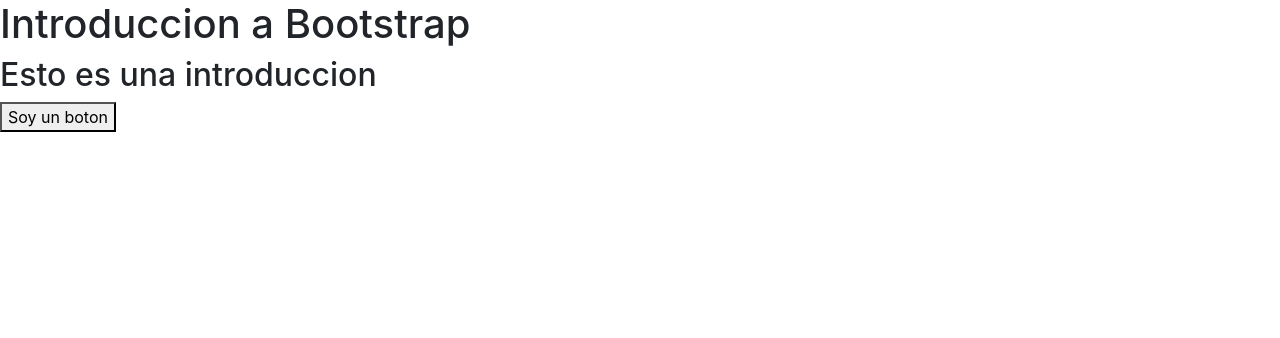
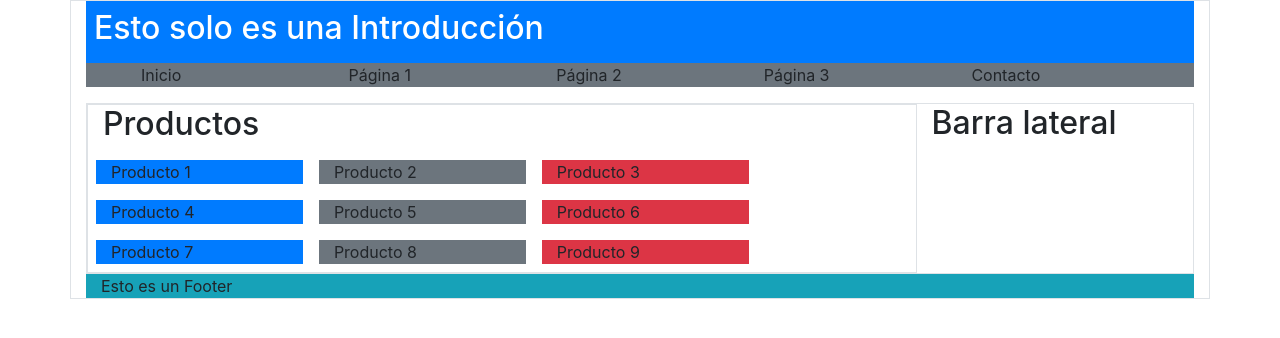
Before and after one commit to Sanji059/generation-ch16, a plain HTML site: page generation-ch16/2-intro-web/Bootstrap-4/index.html in a window 1280 px wide. Drawn offline with Linux system fonts and the light colour scheme.

Commit message:
Bootstrap 4 y plantilla

```diff
--- /dev/null
+++ b/generation-ch16/2-intro-web/Bootstrap-4/ind.html
@@ -0,0 +1,67 @@
+<!DOCTYPE html>
+<html lang="en">
+<head>
+    <meta charset="UTF-8">
+    <meta http-equiv="X-UA-Compatible" content="IE=edge">
+    <meta name="viewport" content="width=device-width, initial-scale=1.0">
+    <title>Intro a Boostrap</title>
+    <link rel="stylesheet" href="bootstrap/css/bootstrap.min.css">
+    <link rel="stylesheet" href="bootstrap/style.css">
+</head>
+
+<body>
+
+<!-- <h1>Introducción a Boostrap</h1>
+<h2>Esto solo es una Introducción</h2>
+<button class="btn-success">Soy un botón</button> -->
+
+<div class="container border">
+    <header id="header" class="col-12 bg-primary text-white p-2">
+        <h2>Esto solo es una Introducción</h2>
+    </header>
+
+    <!-- Menú -->
+    <nav id="menu" class="col-12 bg-secondary">
+        <ul class="row w-100">
+            <li class="col">Inicio</li>
+            <li class="col">Página 1</li>
+            <li class="col">Página 2</li>
+            <li class="col">Página 3</li>
+            <li class="col">Contacto</li>
+        </ul>
+    </nav>
+
+    <!--Contenido-->
+    <!-- Barra Lateral -->
+    <section class="col-12 border">
+    <div class="row">
+
+
+<!-- Contenido productos-->
+<section class="col-9 border">
+<h2>Productos</h2>
+<hr>
+
+<div class="item row">
+    <div class="item col-3"> Producto 1</div>
+    <div class="item col-3"> Producto 2</div>
+    <div class="item col-3"> Producto 3</div>
+
+</div>
+
+</section>
+
+
+    <!--Barra lateral-->
+    <aside class="col-3">
+        <h2>Barra lateral</h2>
+    </aside>
+
+</section>
+</div>
+
+
+<script type="text/javascript" src="bootstrap/jQuery/jquery-3.6.0.min.js"></script>
+<script type="text/javascript" src="bootstrap/js/bootstrap.min.js" ></script>
+</body>
+</html>
--- a/generation-ch16/2-intro-web/Bootstrap-4/index.html
+++ b/generation-ch16/2-intro-web/Bootstrap-4/index.html
@@ -1,17 +1,85 @@
 <!DOCTYPE html>
 <html lang="en">
+
 <head>
     <meta charset="UTF-8">
     <meta http-equiv="X-UA-Compatible" content="IE=edge">
     <meta name="viewport" content="width=device-width, initial-scale=1.0">
     <link rel="stylesheet" href="bootstrap/css/bootstrap.min.css">
+    <link rel="stylesheet" href="miCSS/style.css">
     <title>Introduccion a Bootstrap</title>
 </head>
+
 <body>
-    <h1>Introduccion a Bootstrap</h1>
+    <!--     <h1>Introduccion a Bootstrap</h1>
     <h2>Esto es una introduccion</h2>
-    <button>Soy un boton</button>
+    <button class="btn-success">Soy un boton</button> -->
+    <div class="container border">
+        <header id="header" class="col-12 bg-primary text-white p-2">
+            <h2>Esto solo es una Introducción</h2>
+        </header>
+
+        <!-- Menú -->
+        <nav id="menu" class="col-12 bg-secondary">
+            <ul class="row w-100">
+                <li class="col">Inicio</li>
+                <li class="col">Página 1</li>
+                <li class="col">Página 2</li>
+                <li class="col">Página 3</li>
+                <li class="col">Contacto</li>
+            </ul>
+        </nav>
+        <!-- Contenido-->
+        <!-- Barra lateral-->
+        <section class="col-12 border">
+            <div class="row">
+                <!-- Contenido de productos-->
+                <section class="col-9 border">
+                    <h2>Productos</h2>
+                    <div class="item row">
+                        <div class="item col-3 bg-primary m-2">
+                            Producto 1
+                        </div>
+                        <div class="item col-3 bg-secondary m-2">
+                            Producto 2
+                        </div>
+                        <div class="item col-3 bg-danger m-2">
+                            Producto 3
+                        </div>
+                        <div class="item col-3 bg-primary m-2">
+                            Producto 4
+                        </div>
+                        <div class="item col-3 bg-secondary m-2">
+                            Producto 5
+                        </div>
+                        <div class="item col-3 bg-danger m-2">
+                            Producto 6
+                        </div>
+                        <div class="item col-3 bg-primary m-2">
+                            Producto 7
+                        </div>
+                        <div class="item col-3 bg-secondary m-2">
+                            Producto 8
+                        </div>
+                        <div class="item col-3 bg-danger m-2">
+                            Producto 9
+                        </div>
+
+                    </div>
+                </section>
+                <!-- Barra lateral-->
+                <aside class="col-3">
+                    <h2>Barra lateral</h2>
+                </aside>
+            </div>
+        </section>
+        <footer class="col-lg-12 bg-info">
+            Esto es un Footer
+        </footer>
+        <!-- Barra lateral-->
+    </div>
     <script type="text/javascript" src="jQuery/jquery-3.6.0.min.js"></script>
     <script type="text/javascript" src="bootstrap/js/bootstrap.min.js"></script>
 </body>
+
 </html>
--- /dev/null
+++ b/generation-ch16/2-intro-web/Bootstrap-4/miCSS/style.css
@@ -0,0 +1,4 @@
+#menu ul{
+    text-decoration: none;
+    list-style: none;
+}
```
